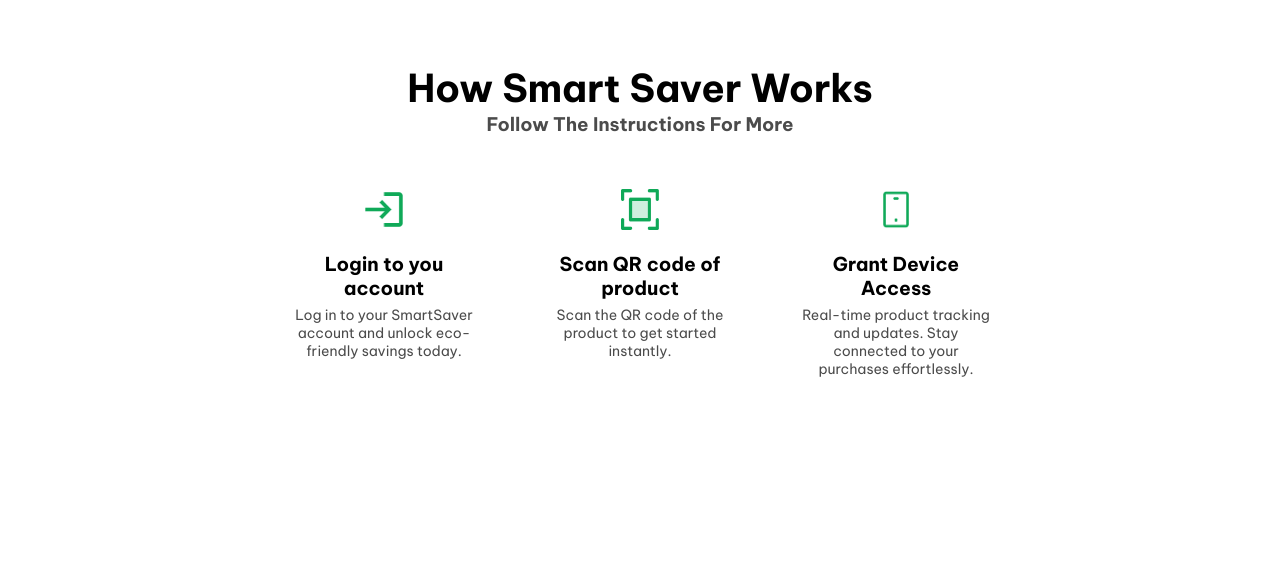
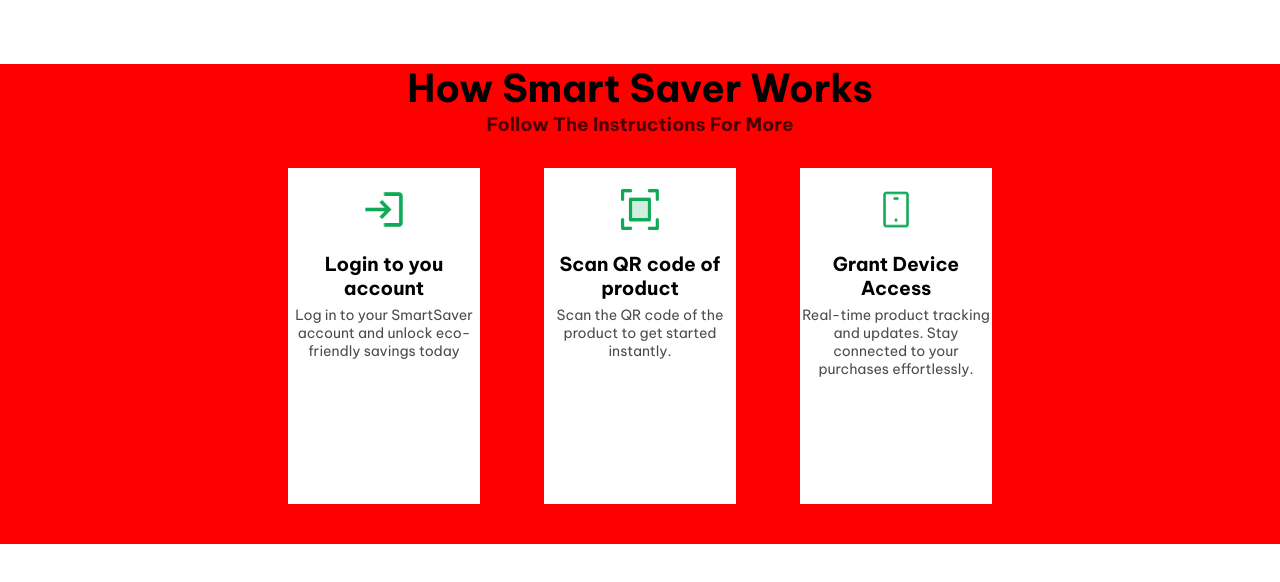
Before and after one commit to usha-madithati/esmart.github.io, a React (Vite) app in the folder Reactjs-frontend/: page / in a window 1280 px wide. Shown: the top 582 px of the page. Built offline with nearby package versions, Linux system fonts and the light colour scheme; a web font is replaced by a local one.

Commit message:
Updated the working section

```diff
--- a/Reactjs-frontend/src/App.jsx
+++ b/Reactjs-frontend/src/App.jsx
@@ -4,13 +4,17 @@
 import Navbar from './components/Navbar/Navbar'
 import Hero from './components/Hero/Hero'
 import Working from './components/Working/Working'
+import Management from './components/Management/Management'
 
 
 
 function App() {
   return (
     <>
-      <Working/>
+      {/* <Navbar />
+      <Hero/> */}
+      <Working />
+      {/* <Management/> */}
 
     </>
   )
--- /dev/null
+++ b/Reactjs-frontend/src/components/Management/Management.css
@@ -0,0 +1,27 @@
+.management_main{
+    width: 100%;
+    min-height: 90vh;
+    background-color: blueviolet;
+    margin-top: 3vw;
+    padding: 0vw 10vw;
+}
+.management_heading{
+    width: 100%;
+    text-align: center;
+}
+.management_heading h1{
+    text-transform: capitalize;
+    font-size: 3vw;
+}
+.content {
+    margin-top: 5vw;
+    width: 100%;
+    display: flex;
+    flex-direction: column;
+    gap: 2vw;
+}
+.m_elem{
+    width:100%;
+    height: 50vh;
+    background-color: yellow;
+}
--- /dev/null
+++ b/Reactjs-frontend/src/components/Management/Management.jsx
@@ -0,0 +1,19 @@
+import React from 'react'
+import './Management.css'
+function Management() {
+
+  return (
+      <div className='management_main '>
+          <div className="management_heading">
+              <h1 className='font'>manage you product inventory</h1>
+          </div>
+          <div className="content">
+              <div className="m_elem">
+
+              </div>
+          </div>
+    </div>
+  )
+}
+
+export default Management
--- a/Reactjs-frontend/src/components/Working/Working.css
+++ b/Reactjs-frontend/src/components/Working/Working.css
@@ -2,7 +2,7 @@
   margin-top: 5vw;
   width: 100%;
   height: 60vh;
-  /* background-color: red; */
+  background-color: red;
 }
 .working_heading {
   width: 100%;
--- a/Reactjs-frontend/src/components/Working/Working.jsx
+++ b/Reactjs-frontend/src/components/Working/Working.jsx
@@ -3,7 +3,28 @@
 import image1 from "../../assets/login.png";
 import image2 from "../../assets/export.png";
 import image3 from "../../assets/device.png";
+
 function Working() {
+  const working_data = [
+    {
+      image: image1,
+      heading: "Login to you account",
+      description:
+        "  Log in to your SmartSaver account and unlock eco-friendly savings today",
+    },
+    {
+      image: image2,
+      heading: "Scan QR code of product",
+      description:
+        "  Scan the QR code of the product to get started instantly.",
+    },
+    {
+      image: image3,
+      heading: "Grant Device Access",
+      description:
+        "  Real-time product tracking and updates. Stay connected to your purchases effortlessly.",
+    },
+  ];
   return (
     <div className="working_main">
       <div className="working_heading">
@@ -11,47 +32,19 @@
         <h3 className="font">follow the instructions for more</h3>
       </div>
       <div className="working_instructions">
+        {working_data.map((items, index) => (
           <div className="elem">
             <div className="elem_top">
-            <img src={image1} alt="" />
+              <img src={items.image} alt="" />
             </div>
             <div className="elem_heading">
-            <h1 className="font">Login to you account</h1>
+              <h1 className="font">{items.heading}</h1>
             </div>
             <div className="elem_desc">
-            <p className="font">
-              Log in to your SmartSaver account and unlock eco-friendly savings
-              today.
-            </p>
+              <p className="font">{items.description}</p>
             </div>
           </div>
-        <div className="elem">
-          <div className="elem_top">
-            <img src={image2} alt="" />
-          </div>
-          <div className="elem_heading">
-            <h1 className="font">Scan QR code of product</h1>
-          </div>
-          <div className="elem_desc">
-            <p className="font">
-              Scan the QR code of the product to get started instantly.
-            </p>
-          </div>
-        </div>
-        <div className="elem">
-          <div className="elem_top">
-            <img src={image3} alt="" />
-          </div>
-          <div className="elem_heading">
-            <h1 className="font">Grant Device Access</h1>
-          </div>
-          <div className="elem_desc">
-            <p className="font">
-              Real-time product tracking and updates. Stay connected to your
-              purchases effortlessly.
-            </p>
-          </div>
-        </div>
+        ))}
       </div>
     </div>
   );
--- a/Reactjs-frontend/src/index.css
+++ b/Reactjs-frontend/src/index.css
@@ -8,6 +8,7 @@
   box-sizing: border-box;
   text-decoration: none;
   list-style: none;
+
 }
 .general_padding_horizontal_navbar {
   padding: 1vw 10vw;
```
Also changed, not shown: Reactjs-frontend/src/components/Management.jsx (deleted, +0 -9 lines). Lines whose indentation alone changed are shown as unchanged.
